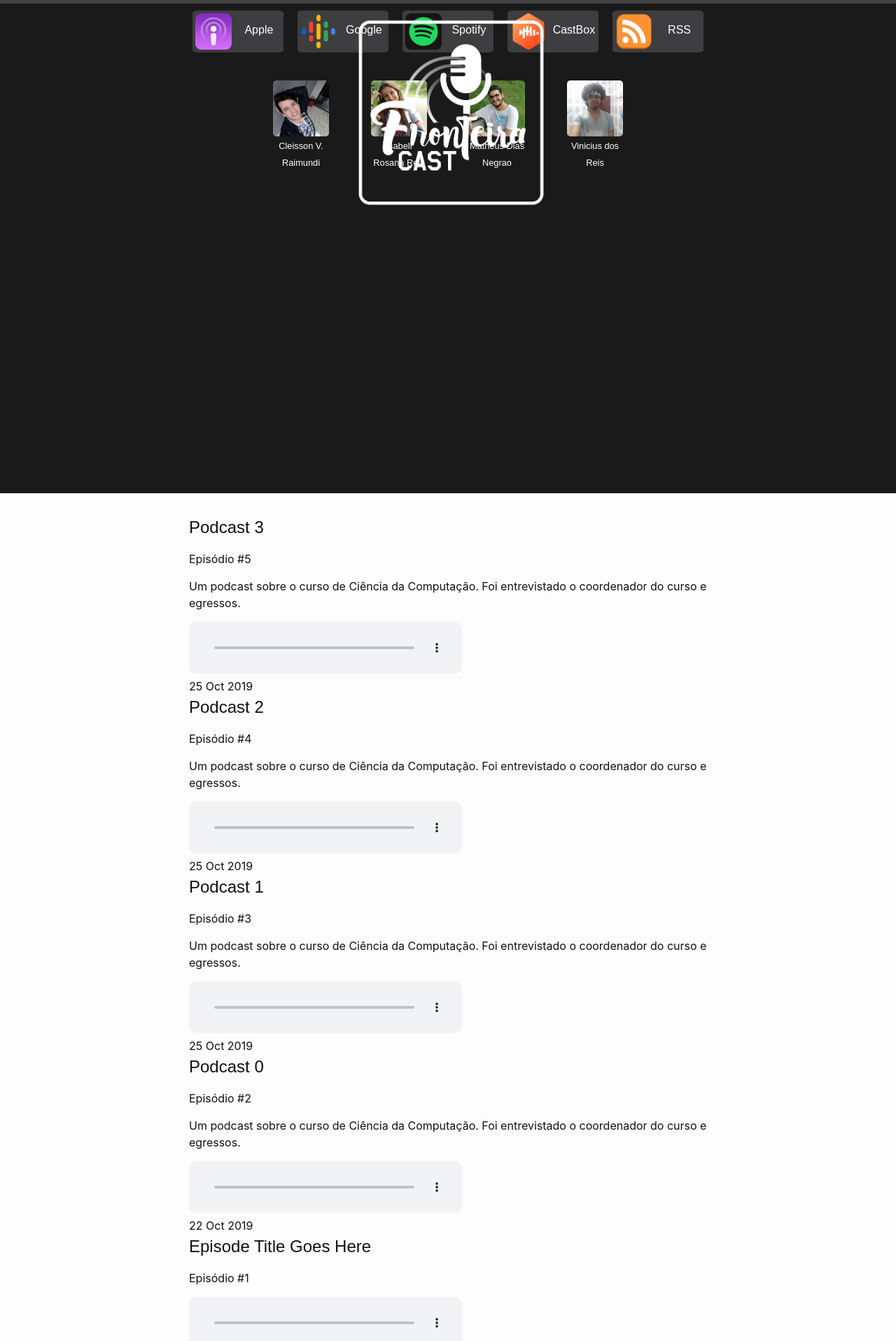
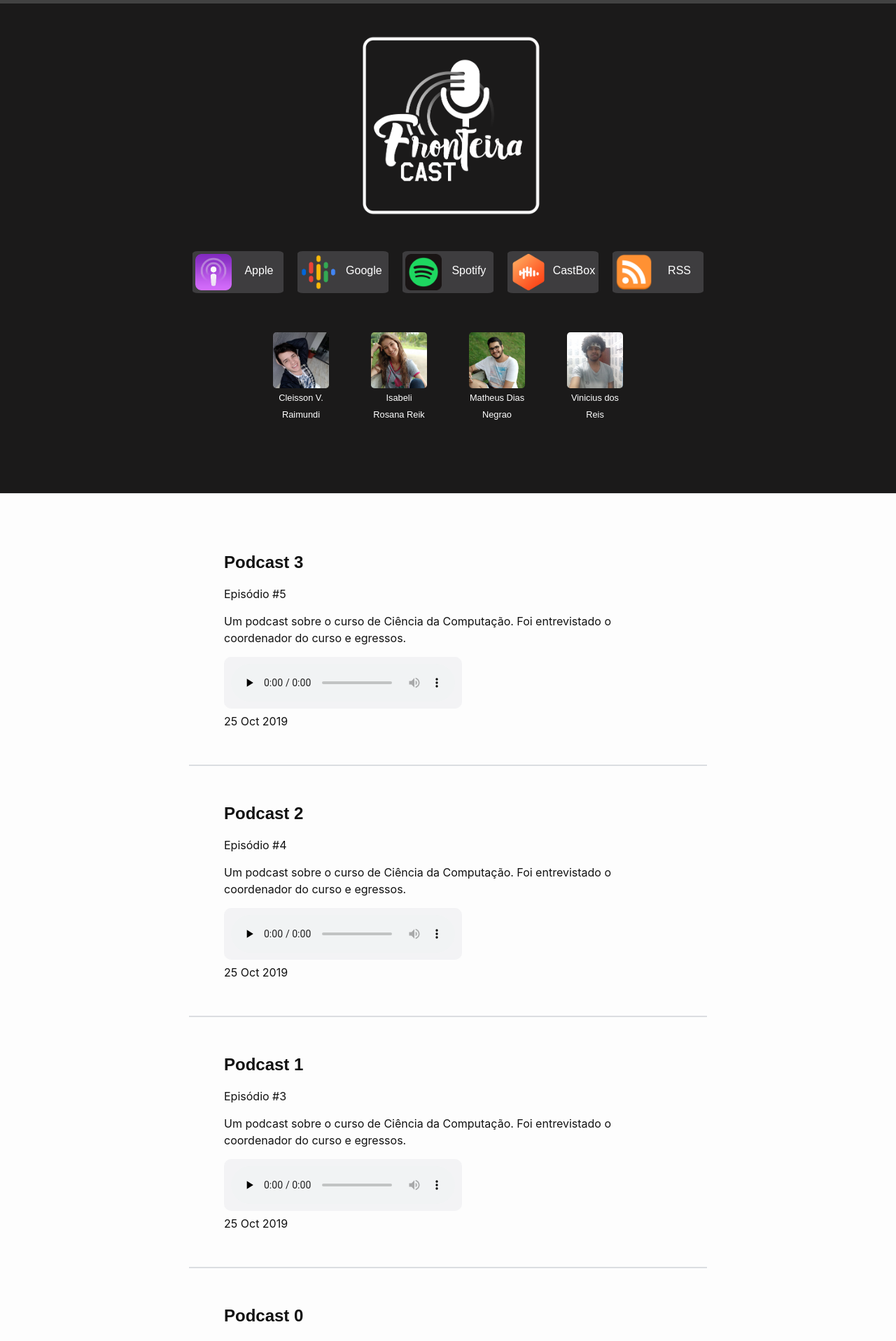
Before and after one commit to ccuffs/poduffs, a Jekyll site: the page built from index.markdown, in a window 1280 px wide. Shown: the top 1917 px of the page at 70% size. Built offline with Jekyll 4.4.1, drawn with Linux system fonts in a browser that asks for light colours.

Commit message:
01/11/19 02:39 Reorganizando CSS, CSS headers concluido

```diff
--- a/_layouts/home.html
+++ b/_layouts/home.html
@@ -14,7 +14,7 @@ layout: default
     {% else %}
       {% assign my_counter = site.posts.size %}
       {% for post in site.posts %}
-        <div class="list-item">
+        <div class="list-item borda-inferior">
           <h2 class="list-post-title fontep">
             <a href="{{ site.baseurl }}{{ post.url }}">{{ post.title }}</a>
           </h2>
--- a/_sass/header.scss
+++ b/_sass/header.scss
@@ -1,9 +1,37 @@
 @charset "UTF-8";
 
-@media only screen and (max-width: 900px) {
-    .arrow-back {
-        width: 50px;
+@media only screen and (max-width: 800px) {
+
+    .wrapperheaderpodcast {
+        height: 100px;
     }
+
+    .wrapperheaderlogo {
+        height: 45%;
+    }
+
+    .wrapperheader {
+        height: 150px;
+    }
+
+    .wrapperheaderlogo a {
+        width: 23%;
+        top: 15px;
+    }
+
+    .seta img {
+        width: 10%;
+    }
+
+    .site-header {
+        min-height: 180px;
+    }
+
+    .site-header-podcast {
+        min-height: 100px;
+        padding: 10px;
+    }
+
 }
 
 // Header podcast
@@ -24,11 +52,11 @@
     position: absolute;
     left: 0px;
     width: 200px;
-    height: 7%;
+    height: 8%;
 }
 
 .arrow-back a {
-    font-size: 120%;
+    font-size: 18px;
     color: inherit;
     text-decoration:none;
 }
@@ -110,29 +138,10 @@
 
 
 //Outros
-.wrapperheaderpodcast {
-    height: 50%;
-}
-
-.seta img {
-    width: 10%;
-}
-
-.wrapperheaderlogo {
-    height: 45%;
-}
-
-.wrapperheaderlogo a {
-    width: 24%;
-    position: absolute;
-    top: 3%;
-}
-
-.wrapperheader {
-    height: 25%;
-}
 
 .wrapperheader, .wrapperheaderlogo, .wrapperheaderpodcast {
+    position: relative;
+    float: left;
     width: 100%;
     display: flex;
     flex-direction: row;
@@ -140,8 +149,32 @@
     align-items: center
 }
 
+.wrapperheaderpodcast {
+    height: 150px;
+}
+
+.wrapperheaderlogo {
+    height: 45%;
+}
+
+.wrapperheader {
+    top: 50px;
+    height: 150px;
+}
+
+.wrapperheaderlogo a {
+    position: relative;
+    width: 23%;
+    top: 45px;
+}
+
+.seta img {
+    width: 10%;
+}
+
 .fontep a{
     font-family: Arial, Helvetica, sans-serif;
     color: inherit;
     text-decoration: none;
+    font-weight: bold;
 }
--- a/_sass/minima/_layout.scss
+++ b/_sass/minima/_layout.scss
@@ -17,7 +17,7 @@
 }
 
 .site-header-podcast {
-  min-height: 420px;
+  min-height: 380px;
   padding: 10px;
 }
 
--- /dev/null
+++ b/_sass/posts.scss
@@ -0,0 +1,8 @@
+@charset "utf-8";
+
+.borda-inferior {
+    padding: 50px;
+    border-bottom-width: 2px;
+    border-bottom-style: solid;
+    border-bottom-color: rgba(197, 200, 207, 0.6);
+}
--- a/assets/main.scss
+++ b/assets/main.scss
@@ -5,3 +5,4 @@
 @import "minima";
 @import "header";
 @import "footer";
+@import "posts";
```
Also changed, not shown: 4 other files.
